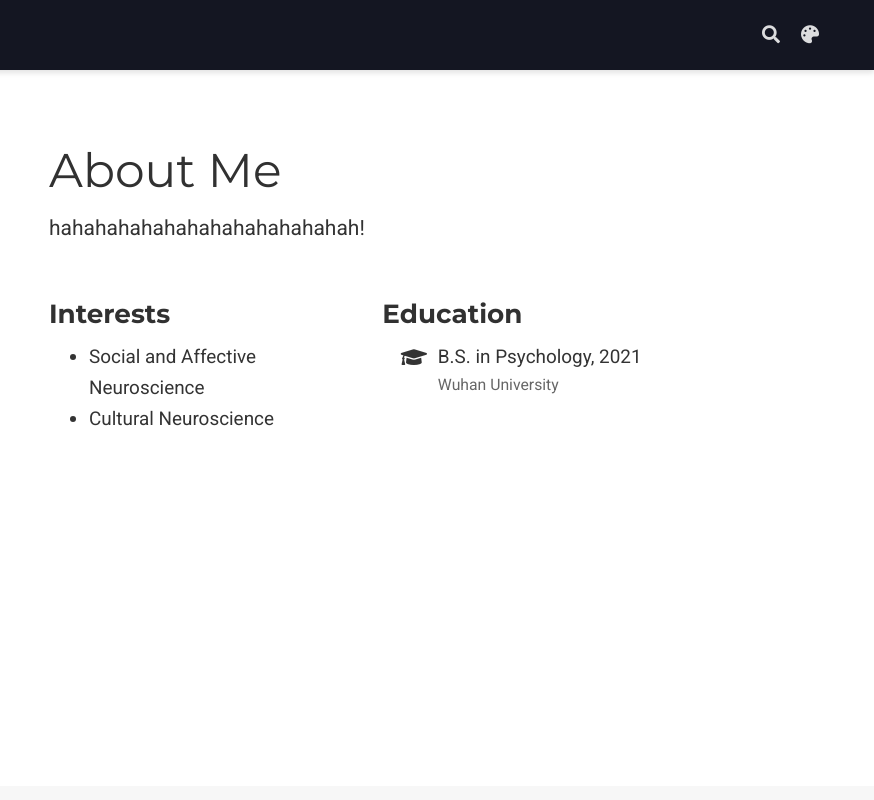
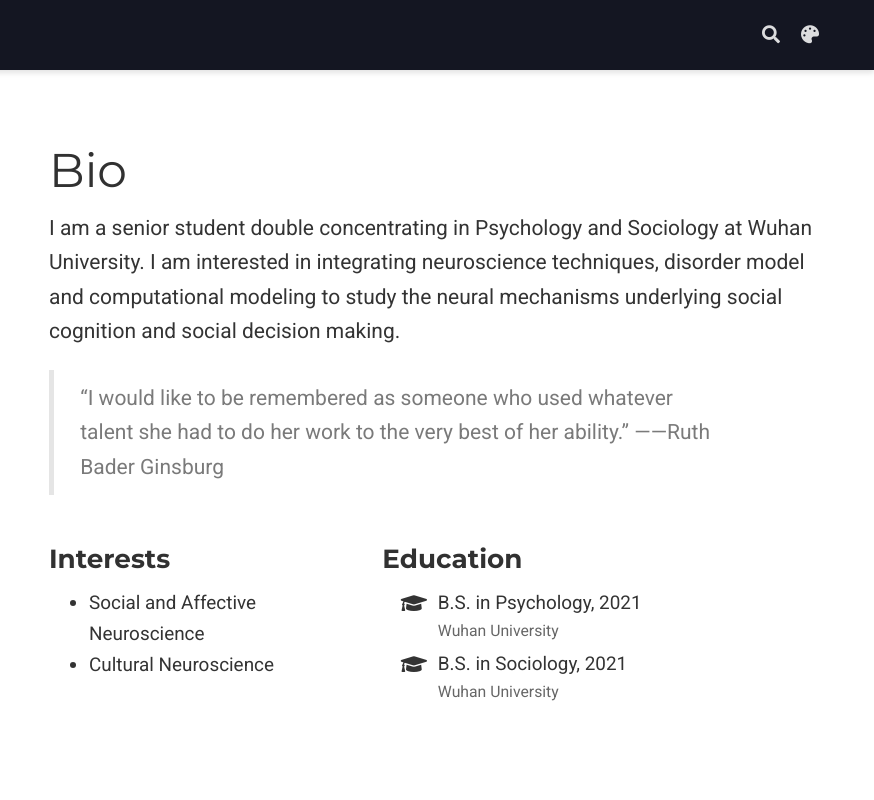
Before and after one commit to Xiang-Quan/Xiang-Quan.github.io, a plain HTML site: page index.html in a window 1280 px wide. Shown: the top 800 px of the page, 406-1280 px from the left. Drawn offline with nearby package versions, Linux system fonts and the light colour scheme; some packages are replaced by stand-ins of ours.

Commit message:
content update
content update

```diff
--- a/index.html
+++ b/index.html
@@ -663,7 +663,7 @@
 
 
         <li>
-          <a href="/#contact" >
+          <a href="/xiang_quan@whu.edu.cn" >
             <i class="fas fa-envelope big-icon"></i>
           </a>
         </li>
@@ -680,7 +680,7 @@
 
 
         <li>
-          <a href="https://twitter.com/GeorgeCushen" target="_blank" rel="noopener">
+          <a href="https://twitter.com/XiangQuan6" target="_blank" rel="noopener">
             <i class="fab fa-twitter big-icon"></i>
           </a>
         </li>
@@ -709,9 +709,13 @@
   <div class="col-12 col-lg-8">
 
 
-    <h1>About Me</h1>
+    <h1>Bio</h1>
 
-    <p>hahahahahahahahahahahahahah!</p>
+    <p>I am a senior student double concentrating in Psychology and Sociology at Wuhan University.  I am interested in integrating neuroscience techniques, disorder model and computational modeling to study the neural mechanisms underlying social cognition and social decision making.</p>
+<blockquote>
+<p>&ldquo;I would like to be remembered as someone who used whatever talent she had to do her work to the very best of her ability.&rdquo;
+——Ruth Bader Ginsburg</p>
+</blockquote>
 
 
     <div class="row">
@@ -738,6 +742,14 @@
             <i class="fa-li fas fa-graduation-cap"></i>
             <div class="description">
               <p class="course">B.S. in Psychology, 2021</p>
+              <p class="institution">Wuhan University</p>
+            </div>
+          </li>
+
+          <li>
+            <i class="fa-li fas fa-graduation-cap"></i>
+            <div class="description">
+              <p class="course">B.S. in Sociology, 2021</p>
               <p class="institution">Wuhan University</p>
             </div>
           </li>
--- a/index.json
+++ b/index.json
@@ -1 +1 @@
-[{"authors":["admin"],"categories":null,"content":"hahahahahahahahahahahahahah!\n","date":-62135596800,"expirydate":-62135596800,"kind":"term","lang":"en","lastmod":-62135596800,"objectID":"2525497d367e79493fd32b198b28f040","permalink":"https://Xiang-Quan.github.io/author/xiang-quan/","publishdate":"0001-01-01T00:00:00Z","relpermalink":"/author/xiang-quan/","section":"authors","summary":"hahahahahahahahahahahahahah!","tags":null,"title":"Xiang Quan","type":"authors"}]
+[{"authors":["admin"],"categories":null,"content":"I am a senior student double concentrating in Psychology and Sociology at Wuhan University. I am interested in integrating neuroscience techniques, disorder model and computational modeling to study the neural mechanisms underlying social cognition and social decision making.\n \u0026ldquo;I would like to be remembered as someone who used whatever talent she had to do her work to the very best of her ability.\u0026rdquo; ——Ruth Bader Ginsburg\n ","date":-62135596800,"expirydate":-62135596800,"kind":"term","lang":"en","lastmod":-62135596800,"objectID":"2525497d367e79493fd32b198b28f040","permalink":"https://Xiang-Quan.github.io/author/xiang-quan/","publishdate":"0001-01-01T00:00:00Z","relpermalink":"/author/xiang-quan/","section":"authors","summary":"I am a senior student double concentrating in Psychology and Sociology at Wuhan University. I am interested in integrating neuroscience techniques, disorder model and computational modeling to study the neural mechanisms underlying social cognition and social decision making.","tags":null,"title":"Xiang Quan","type":"authors"}]
```
Also changed, not shown: author/xiang-quan/index.html (+15 -3 lines).
